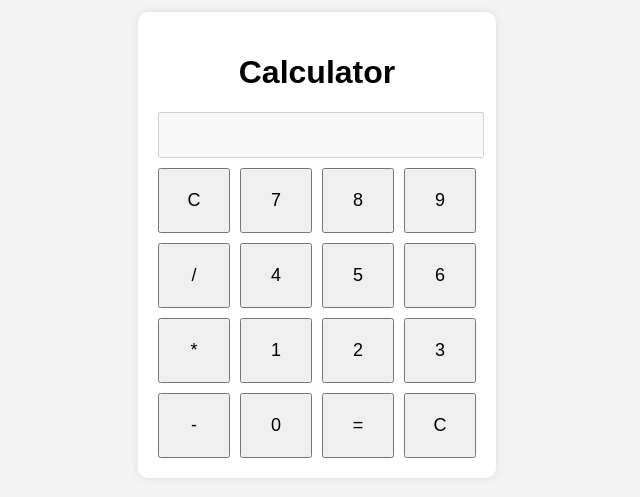
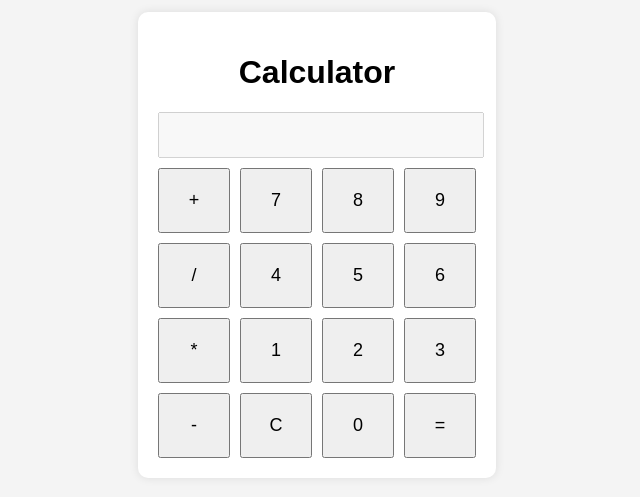
Before and after one commit to Mugiro45-code/Calculator, a plain HTML site: page index.html in a window 1280 px wide. Shown: the part 163-660 px from the top of the page, 323-963 px from the left. Drawn offline with Linux system fonts and the light colour scheme.

Commit message:
Updated HTML content

```diff
--- a/index.html
+++ b/index.html
@@ -12,7 +12,7 @@
         <form id="calculator">
             <input type="text" id="display" disabled>
             <div class="buttons">
-                <button type="button" onclick="clearDisplay()">C</button>
+                <button type="button" onclick="appendToDisplay('+')">+</button>
                 <button type="button" onclick="appendToDisplay('7')">7</button>
                 <button type="button" onclick="appendToDisplay('8')">8</button>
                 <button type="button" onclick="appendToDisplay('9')">9</button>
@@ -25,12 +25,14 @@
                 <button type="button" onclick="appendToDisplay('2')">2</button>
                 <button type="button" onclick="appendToDisplay('3')">3</button>
                 <button type="button" onclick="appendToDisplay('-')">-</button>
+                <button type="reset">C</button>
                 <button type="button" onclick="appendToDisplay('0')">0</button>
                 <button type="submit">=</button>
-                <button type="reset">C</button>
+
                 <input type="hidden" name="_method" value="">
             </div>
         </form>
+
 
         <!-- JavaScript to handle calculator logic -->
         <script src="./app.js"></script>
```
